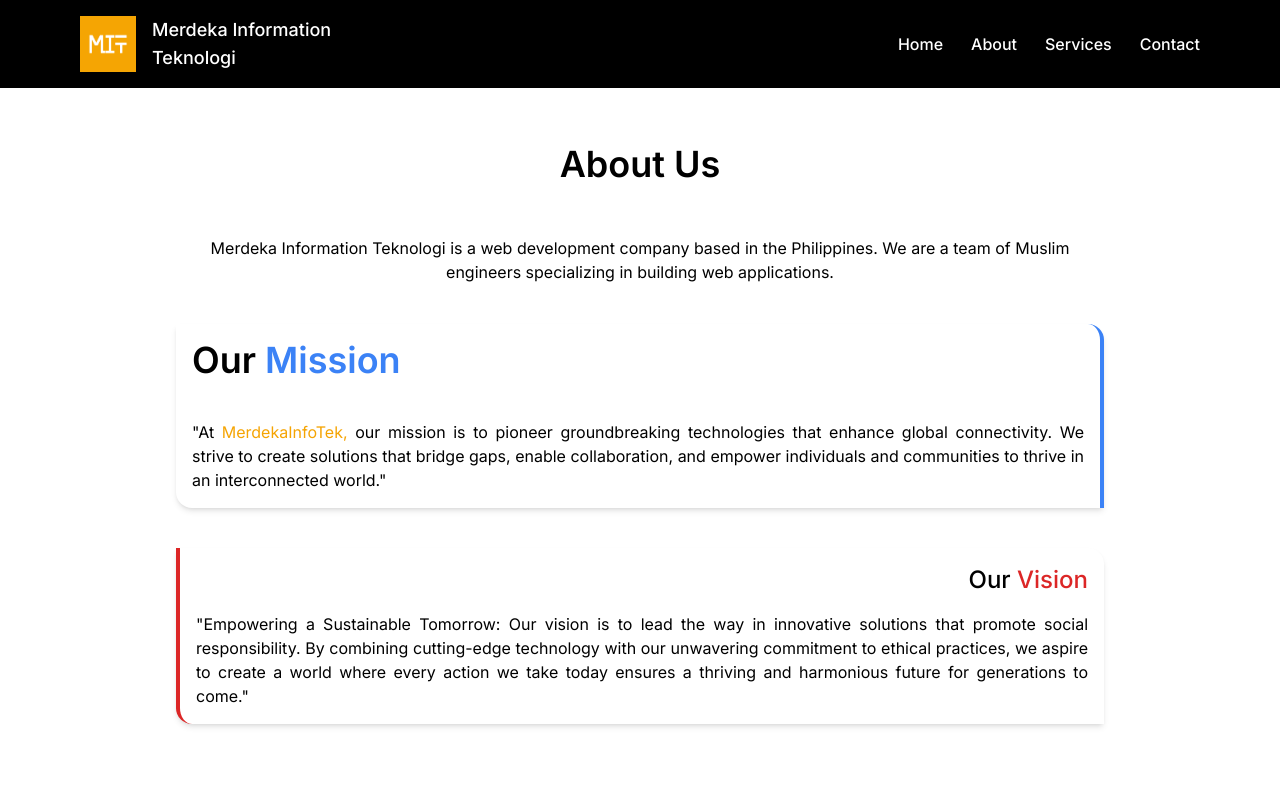
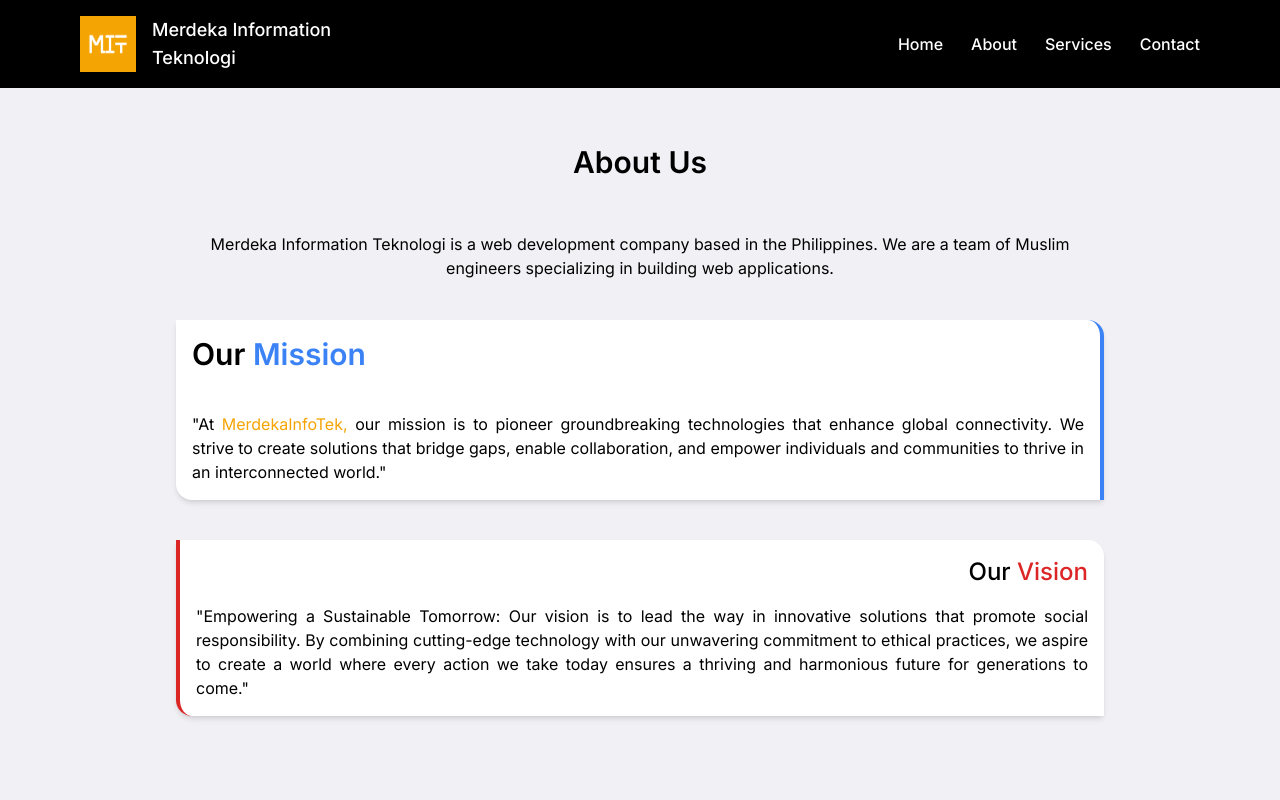
Before and after one commit to abelmorad/merdekainfotek, a Next.js app: page /about in a window 1280 px wide. Shown: the top 800 px of the page. Built offline with nearby package versions, Linux system fonts and the light colour scheme.

Commit message:
Style: update

```diff
--- a/src/app/globals.css
+++ b/src/app/globals.css
@@ -7,6 +7,9 @@
   transition: 0.2s;
 }
 
+body {
+  background-color: #f0f0f5 ;
+}
 .hero-bg {
   background: linear-gradient(rgba(0, 0, 0, 0.5), rgba(0, 0, 0, 0.5)),
     url('/images/heroImg.jpg');
@@ -47,6 +50,6 @@
 
 @layer components {
   .title{
-    @apply capitalize text-4xl font-semibold mb-10
+    @apply capitalize text-3xl font-semibold mb-10
   }
 }
```
